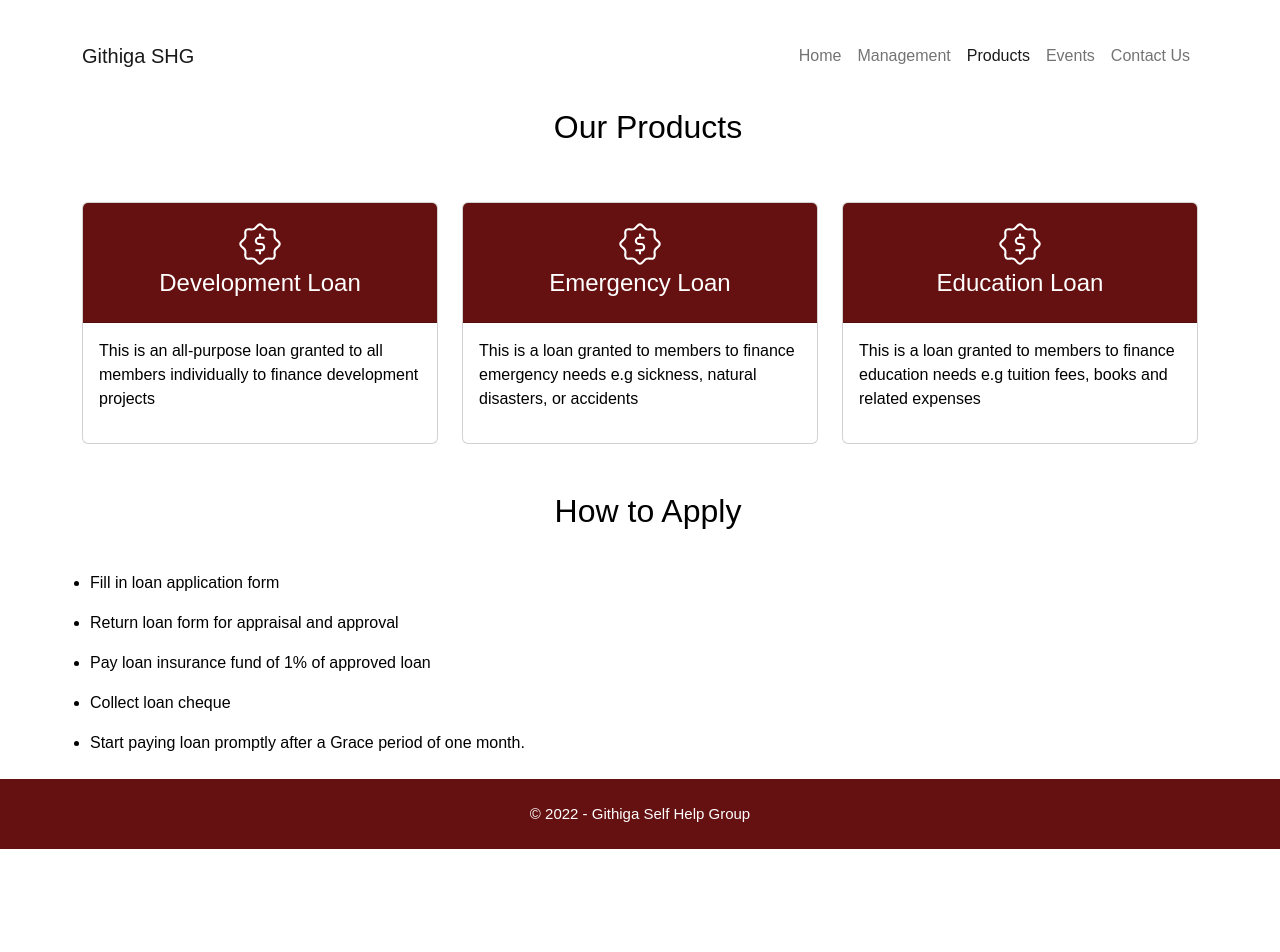
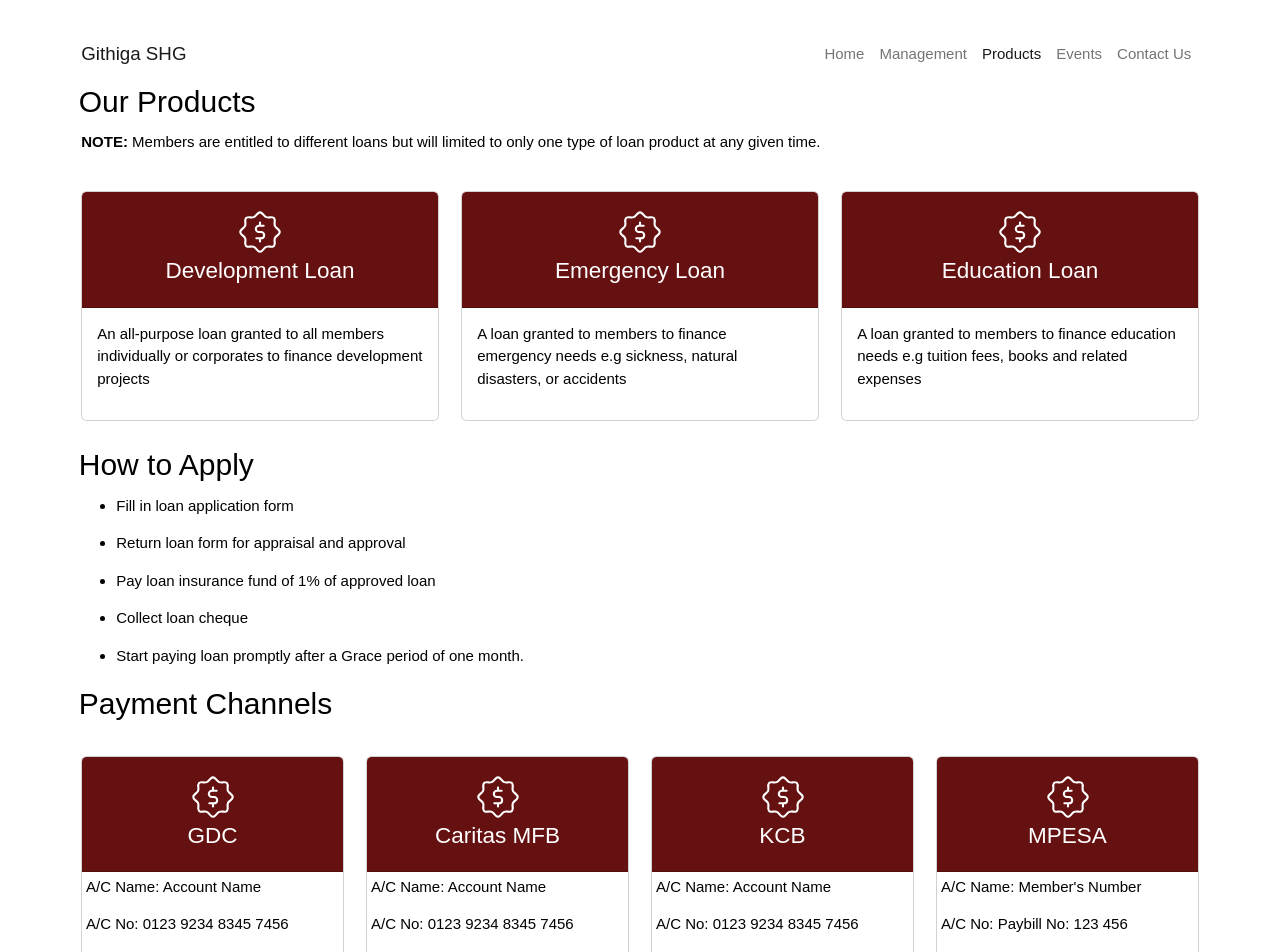
Before and after one commit to gitonga-deus/edwin_blog, a React (Vite) app: page /products in a window 1280 px wide. Shown: the top 952 px of the page. Before the commit the page ends 849 px from the top, so only its background shows below. Built offline with nearby package versions, Linux system fonts and the light colour scheme; a web font is replaced by a local one.

Commit message:
minor changes

```diff
--- a/src/components/CarouselItem.jsx
+++ b/src/components/CarouselItem.jsx
@@ -1,7 +1,6 @@
 import React, { useState } from 'react';
 import { Carousel } from 'react-bootstrap';
 
-import img1 from "../../assets/carousel_1.jpg";
 import img2 from "../../assets/carousel_2.jpg"
 import img3 from "../../assets/carousel_3.jpg"
 
@@ -14,19 +13,6 @@ const CarouselItem = () => {
 
 	return (
 		<Carousel activeIndex={index} onSelect={handleSelect} fade>
-			<Carousel.Item>
-				<img
-					className="d-block w-100"
-					src={img1}
-					style={{ borderRadius: "10px", objectFit: "cover"}}
-					height="450px"
-					alt="First slide"
-				/>
-				<Carousel.Caption>
-					<h3>First slide label</h3>
-					<p>Nulla vitae elit libero, a pharetra augue mollis interdum.</p>
-				</Carousel.Caption>
-			</Carousel.Item>
 			<Carousel.Item>
 				<img
 					className="d-block w-100"
--- a/src/components/Footer.jsx
+++ b/src/components/Footer.jsx
@@ -1,11 +1,13 @@
 const Footer = () => {
 	return (
-		<footer className="text-center py-4 text-white" style={{
+		<footer className="text-center py-4 text-white mt-4" style={{
 			backgroundColor: "#661111",
 			fontSize: "15px",
+			height: "80px",
 			alignItems: "center"
 		}}>
 			<p style={{
+				verticalAlign: "middle",
 				margin: "0"
 			}}>
 				&copy; {new Date().getFullYear()} -
--- a/src/components/PageTitle.jsx
+++ b/src/components/PageTitle.jsx
@@ -2,7 +2,9 @@ import { Col } from "react-bootstrap";
 
 const PageTitle = ({ title }) => {
 	return (
-		<Col sm={12} className="p-3 m-2 text-center w-100">
+		<Col sm={12} className="p-1 text-left w-100" style={{
+			marginLeft: "5px"
+		}}>
 			<h2>{title}</h2>
 		</Col>
 	)
--- a/src/data.json
+++ b/src/data.json
@@ -2,15 +2,15 @@
 	"products": [
 		{
 			"loanType": "Development Loan",
-			"description": "This is an all-purpose loan granted to all members individually to finance development projects"
+			"description": "An all-purpose loan granted to all members individually or corporates to finance development projects"
 		},
 		{
 			"loanType": "Emergency Loan",
-			"description": "This is a loan granted to members to finance emergency needs e.g sickness, natural disasters, or accidents"
+			"description": "A loan granted to members to finance emergency needs e.g sickness, natural disasters, or accidents"
 		},
 		{
 			"loanType": "Education Loan",
-			"description": "This is a loan granted to members to finance education needs e.g tuition fees, books and related expenses"
+			"description": "A loan granted to members to finance education needs e.g tuition fees, books and related expenses"
 		}
 	],
 	"loanApplication": [
@@ -19,5 +19,31 @@
 		"Pay loan insurance fund of 1% of approved loan",
 		"Collect loan cheque",
 		"Start paying loan promptly after a Grace period of one month."
+	],
+	"paymentChannels": [
+		{
+			"name": "GDC",
+			"accountName": "Account Name",
+			"accountNumber": "0123 9234 8345 7456",
+			"branch": "Githiga"
+		},
+		{
+			"name": "Caritas MFB",
+			"accountName": "Account Name",
+			"accountNumber": "0123 9234 8345 7456",
+			"branch": "Githiga"
+		},
+		{
+			"name": "KCB",
+			"accountName": "Account Name",
+			"accountNumber": "0123 9234 8345 7456",
+			"branch": "Githiga"
+		},
+		{
+			"name": "MPESA",
+			"accountName": "Member's Number",
+			"accountNumber": "Paybill No: 123 456",
+			"branch": "--"
+		}
 	]
 }
--- a/src/index.css
+++ b/src/index.css
@@ -15,6 +15,6 @@ body {
 	font-family: "Capriola", sans-serif;
 	/* font-family: "Montserrat", sans-serif; */
 	/* font-family: "Inter", sans-serif; */
-	font-size: 16px;
-	font-weight: 400;
+	font-size: 15px;
+	font-weight: 500;
 }
--- a/src/pages/Home.jsx
+++ b/src/pages/Home.jsx
@@ -32,16 +32,14 @@ const Home = () => {
 				<CarouselItem />
 			</div>
 
+			<PageTitle title="Who are We" />
 			<div className="col-sm-12" style={{ paddingTop: "20px" }}>
-				<PageTitle title="Who are We" />
 				<p>
 					Lorem ipsum dolor sit amet, consectetur adipiscing elit. Pellentesque fermentum ante eu mi dapibus dignissim. Pellentesque nec mi malesuada, dignissim lectus sed, finibus lorem.Pellentesque fermentum ante eu mi dapibus dignissim. Pellentesque nec mi malesuada, dignissim lectus sed, finibus lorem.
+					Sed faucibus sagittis mi fermentum ante iaculis arcu mollis ullamcorper. Ut eu ornare dui. Phasellus justo purus, porttitor.
 				</p>
 				<p>
-					Sed faucibus sagittis mi fermentum ante iaculis arcu mollis ullamcorper. Ut eu ornare dui. Phasellus justo purus, porttitor. Phasellus justo purus, porttitor.Pellentesque fermentum ante eu mi dapibus dignissim. Pellentesque nec mi malesuada, dignissim lectus sed, finibus lorem.
-				</p>
-				<p>
-
+					Phasellus justo purus, porttitor.Pellentesque fermentum ante eu mi dapibus dignissim. Pellentesque nec mi malesuada, dignissim lectus sed, finibus lorem.
 					Lorem ipsum dolor sit amet, consectetur adipiscing elit. Pellentesque fermentum ante eu mi dapibus dignissim. Pellentesque nec mi malesuada, dignissim lectus sed, finibus lorem.
 				</p>
 			</div>
--- a/src/pages/Management.jsx
+++ b/src/pages/Management.jsx
@@ -22,7 +22,7 @@ const Person = ({ name, rank }) => {
 
 const Management = () => {
 	return (
-		<Row className="text-center">
+		<Row>
 			<PageTitle title="Management and Staff" />
 			<div className="py-4">
 				<img
@@ -33,9 +33,9 @@ const Management = () => {
 					alt="group photo"
 				/>
 			</div>
-			<div style={{ paddingTop: "20px" }}>
-				<PageTitle title="Meet the team" />
-			</div>
+			<div style={{ paddingTop: "20px" }} />
+			<PageTitle title="Meet the team" />
+
 			<Person name="John Doe" rank="Patron" />
 			<Person name="Jane Doe" rank="Chairperson" />
 			<Person name="Jane Doe" rank="Chairperson" />
--- a/src/pages/Products.jsx
+++ b/src/pages/Products.jsx
@@ -10,7 +10,9 @@ import data from "../data.json"
 const Item = ({ product }) => {
 	return (
 		<Col className="my-4" sm={4}>
-			<Card>
+			<Card style={{
+				height: "auto"
+			}}>
 				<CardHeader className="p-3" style={{ backgroundColor: "#661111", color: "#fff", textAlign: "center" }}>
 					<CiBadgeDollar fontSize={50} />
 					<h4>{product.loanType}</h4>
@@ -21,10 +23,9 @@ const Item = ({ product }) => {
 	)
 }
 
-
 const Products = () => {
 
-	const { products, loanApplication } = data;
+	const { products, loanApplication, paymentChannels } = data;
 
 	const renderProducts = () => {
 		let result = [];
@@ -38,11 +39,37 @@ const Products = () => {
 		let result = [];
 		loanApplication.map((application, index) => {
 			result.push(
-				<ul className="m-2" key={index}>
-					<li>{application}</li>
-				</ul>
+				<Col sm={12}>
+					<ul key={index}>
+						<li style={{ marginLeft: "5px" }} >{application}</li>
+					</ul>
+				</Col>
 			)
 		})
+		return result;
+	};
+
+	const renderPaymentChannel = () => {
+		let result = [];
+		paymentChannels.map((channel, index) => {
+			result.push(
+				<Col className="my-4" sm={3}>
+					<Card style={{
+						height: "auto"
+					}}>
+						<CardHeader className="p-3" style={{ backgroundColor: "#661111", color: "#fff", textAlign: "center" }}>
+							<CiBadgeDollar fontSize={50} />
+							<h4>{channel.name}</h4>
+						</CardHeader>
+						<div className="p-1">
+							<p>A/C Name: {channel.accountName}</p>
+							<p>A/C No: {channel.accountNumber}</p>
+							<span>Branch: {channel.branch}</span>
+						</div>
+					</Card>
+				</Col>
+			)
+		});
 		return result;
 	}
 
@@ -50,9 +77,12 @@ const Products = () => {
 		<>
 			<Row>
 				<PageTitle title="Our Products" />
+				<p> <strong>NOTE:</strong> Members are entitled to different loans but will limited to only one type of loan product at any given time.</p>
 				{renderProducts()}
 				<PageTitle title="How to Apply" />
 				{renderLoanApplication()}
+				<PageTitle title="Payment Channels" />
+				{renderPaymentChannel()}
 			</Row>
 		</>
 	)
```
